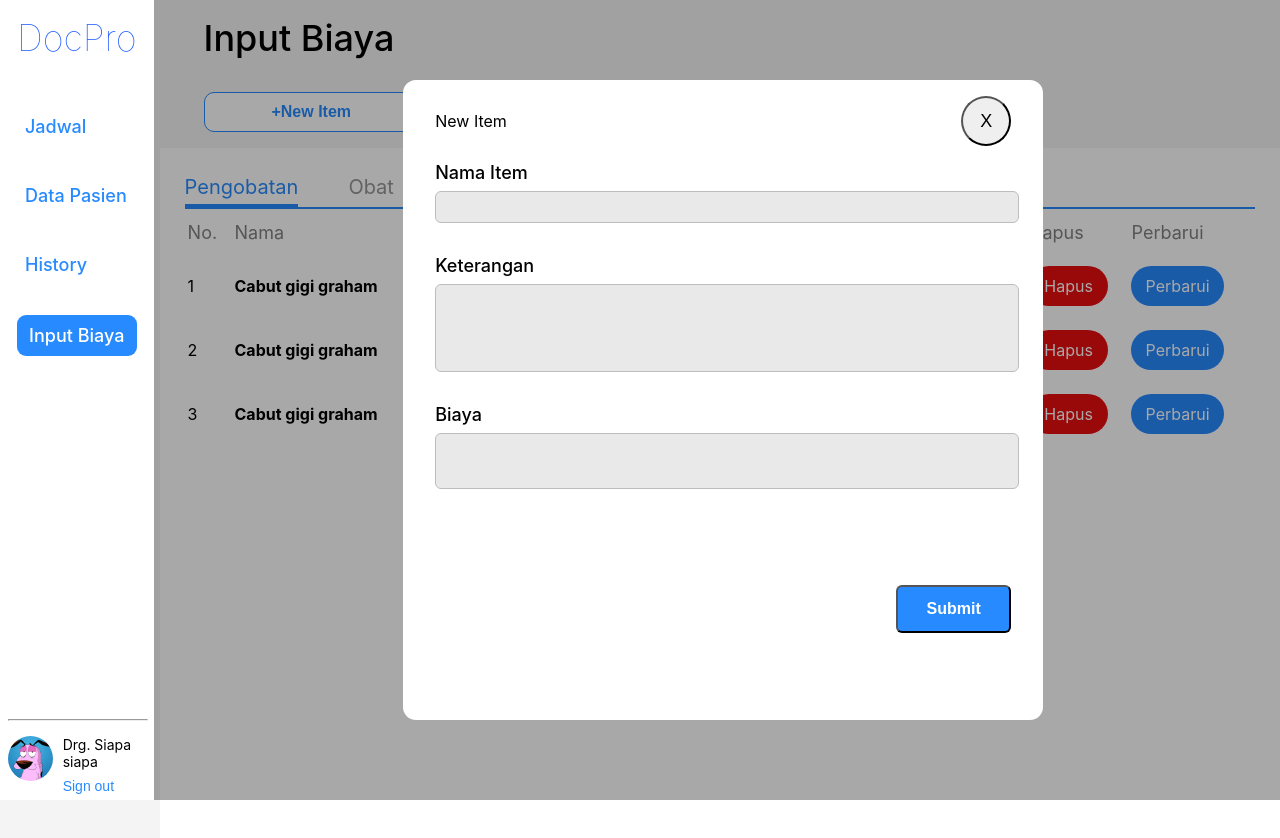
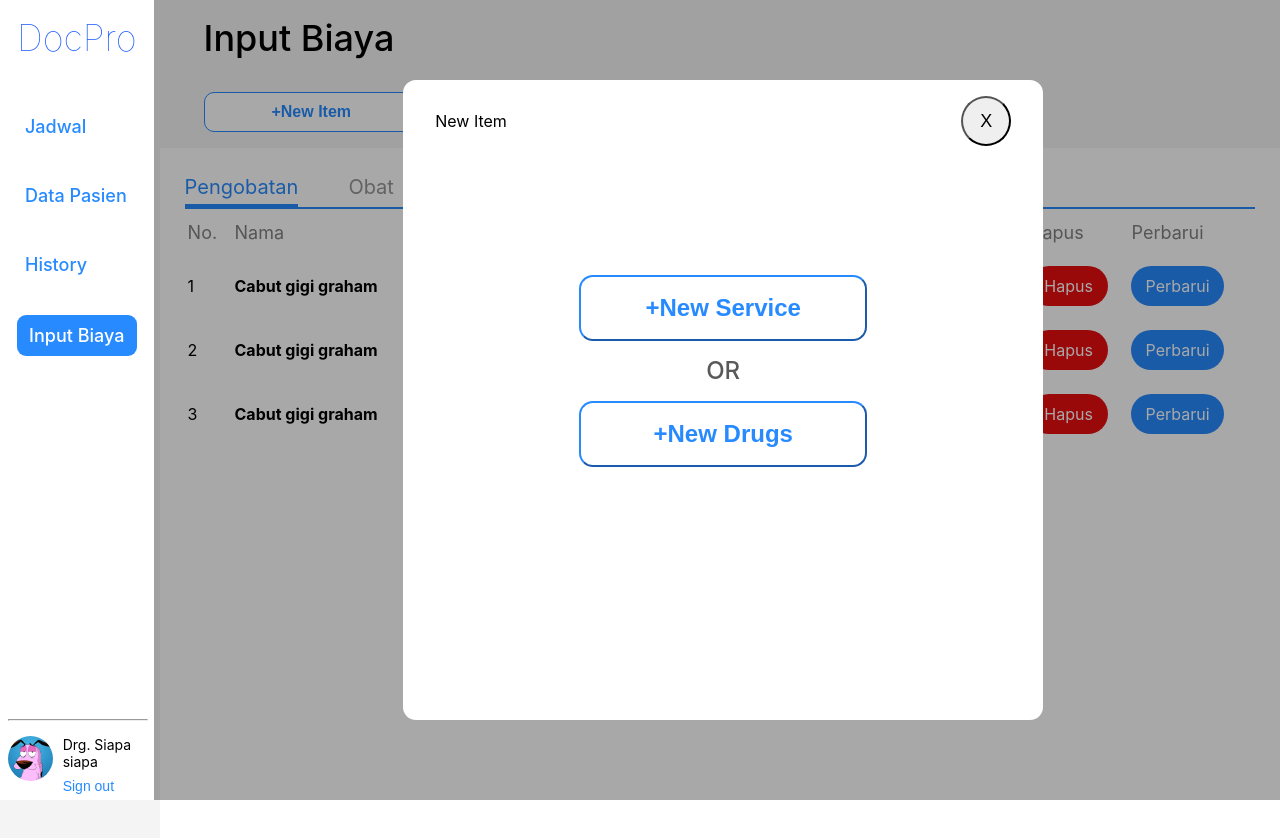
Before and after one commit to Rakhuen/docpro, a React (Create React App) app: page /inputbiaya in a window 1280 px wide. Both pictures are taken after a click on the button "+New Item". Shown: the top 838 px of the page. Built offline with nearby package versions, Linux system fonts and the light colour scheme.

Commit message:
flow new input biaya

```diff
--- a/src/View/ItemPage.js
+++ b/src/View/ItemPage.js
@@ -6,11 +6,29 @@ import "./NewItem.css";
 
 const Isi = () => {
   const [popupShow, setPopupShow] = useState(false);
+  const [pilihan, setPilihan] = useState("NewServiceOrNewDrugs");
 
-  const PatientForm = () => {
+  const NewServiceOrNewDrugs = (
+
+
+    <div className="btnPilihanContainer">
+      <button className="btnPilihan" onClick={() => setPilihan("NewService")}>
+        +New Service
+      </button>
+
+      <div className="pembatas">OR</div>
+
+      <button className="btnPilihan" onClick={() => setPilihan("NewDrugs")}>
+        +New Drugs
+      </button>
+    </div>
+
+);
+
     const [namaItem, setNamaItem] = useState("");
     const [keteranganItem, setKeteranganItem] = useState("");
     const [biayaItem, setBiayaItem] = useState("");
+    const [kuantitasItem, setKuantitasItem] = useState("");
 
     const changeNamaItem = (text) => {
       setNamaItem(text.target.value);
@@ -22,15 +40,25 @@ const Isi = () => {
       console.log(keteranganItem);
     };
 
-    const changeBiayaItem = (text) => {
-      setBiayaItem(text.target.value);
+    const changeBiayaItem = (number) => {
+      setBiayaItem(number.target.value);
       console.log(biayaItem);
     };
-    return (
+
+    const changeKuantitasItem = (number) => {
+      setKuantitasItem(number.target.value);
+      console.log(kuantitasItem);
+    };
+
+
+
+  const NewServiceForm =  (
+
+
       <div className="pasienForm">
         <div className="namaItemContainer">
           <div className="formNamaItem">
-            <div className="Label">Nama Item</div>
+            <div className="Label">Nama Pengobatan</div>
             <input
               type="text"
               className="inputItem"
@@ -72,17 +100,117 @@ const Isi = () => {
           </div>
         </div>
 
-        <div className="form4">
-          <input
-            type="submit"
-            className="btnNext"
-            value="Submit"
-            onClick={() => setPopupShow(false)}
-          />
+        <div className="backNsubmit">
+          <button className="btnBack" onClick={() => setPilihan("NewServiceOrNewDrugs")}>
+            back
+          </button>
+          <button className="btnSubmit" onClick={() => handlePopup()}>
+            submit
+          </button>
         </div>
       </div>
     );
-  };
+
+
+    const NewDrugsForm =  (
+
+
+      <div className="pasienForm">
+        <div className="namaItemContainer">
+          <div className="formNamaItem">
+            <div className="Label">Nama Obat</div>
+            <input
+              type="text"
+              className="inputItem"
+              name="namaItem"
+              value={namaItem}
+              onChange={changeNamaItem}
+              onKeyUp={changeNamaItem}
+            />
+          </div>
+        </div>
+
+        <div className="keteranganContainer">
+          <div className="formKeterangan">
+            <div className="Label">Keterangan</div>
+            <input
+              type="text"
+              className="inputKeterangan"
+              name="keterangan"
+              value={keteranganItem}
+              onChange={changeKeteranganItem}
+              onKeyUp={changeKeteranganItem}
+            />
+          </div>
+        </div>
+
+        <div className="biayaContainer">
+          <div className="formBiaya">
+            <div className="Label">Biaya</div>
+            <input
+              type="tel"
+              className="inputBiaya"
+              name="biayaItem"
+              pattern="[0-9]"
+              value={biayaItem}
+              onChange={changeBiayaItem}
+              onKeyUp={changeBiayaItem}
+              required
+            />
+          </div>
+
+          <div className="formKuantitas">
+            <div className="Label">Kuantitas</div>
+
+            <input
+              type="number"
+              className="inputKuantitas"
+              name="kuantitas"
+              min="1"
+              max="99"
+              value={kuantitasItem}
+              onChange={changeKuantitasItem}
+              onKeyUp={changeKuantitasItem}
+              required
+            />
+          </div>
+
+        </div>
+
+        <div className="backNsubmit">
+          <button className="btnBack" onClick={() => setPilihan("NewServiceOrNewDrugs")}>
+            back
+          </button>
+          <button className="btnSubmit" onClick={() => handlePopup()}>
+            submit
+          </button>
+        </div>
+
+
+      </div>
+    );
+
+
+
+    const handlePopup = () => {
+      setPopupShow(false);
+      setPilihan("NewServiceOrNewDrugs");
+    };
+
+
+let popupContent
+if (pilihan === "NewServiceOrNewDrugs") {
+  popupContent = NewServiceOrNewDrugs
+}
+if (pilihan === "NewService") {
+  popupContent = NewServiceForm
+}
+if (pilihan === "NewDrugs") {
+  popupContent = NewDrugsForm
+}
+
+
+
 
   const NewItem = () => {
     return (
@@ -91,12 +219,12 @@ const Isi = () => {
           <div className="containerFormNewpatient">
             <div className="headerNewPatient">
               <div className="judulForm">New Item</div>
-              <button className="btnClose" onClick={() => setPopupShow(false)}>
+              <button className="btnClose" onClick={() => handlePopup()}>
                 X
               </button>
             </div>
+            {popupContent}
 
-            <PatientForm />
           </div>
         </div>
       </div>
--- a/src/View/NewItem.css
+++ b/src/View/NewItem.css
@@ -103,6 +103,8 @@
 
 }
 
+
+
 .inputImage{
   width: 100%;
   margin-top: 2vh;
@@ -129,9 +131,22 @@
 
 }
 
+.formBiaya{
+  width: 45%;
+
+}
+
+.formKuantitas{
+  width: 45%;
+
+
+}
+
+
 .biayaContainer{
   margin-top: 4vh;
-
+  display: flex;
+  justify-content: space-between;
 }
 
 .form4{
@@ -155,6 +170,22 @@
 
 
 }
+
+.inputKuantitas{
+  border: 0.88255px solid #bdbdbd;
+  font-size: 18px;
+  margin-top: 1vh;
+  padding: 3px;
+  width: 100%;
+  height: 6vh;
+
+  background-color: #e9e9e9;
+
+  border-radius: 6px;
+
+
+}
+
 
 .btnNext{
 
```
